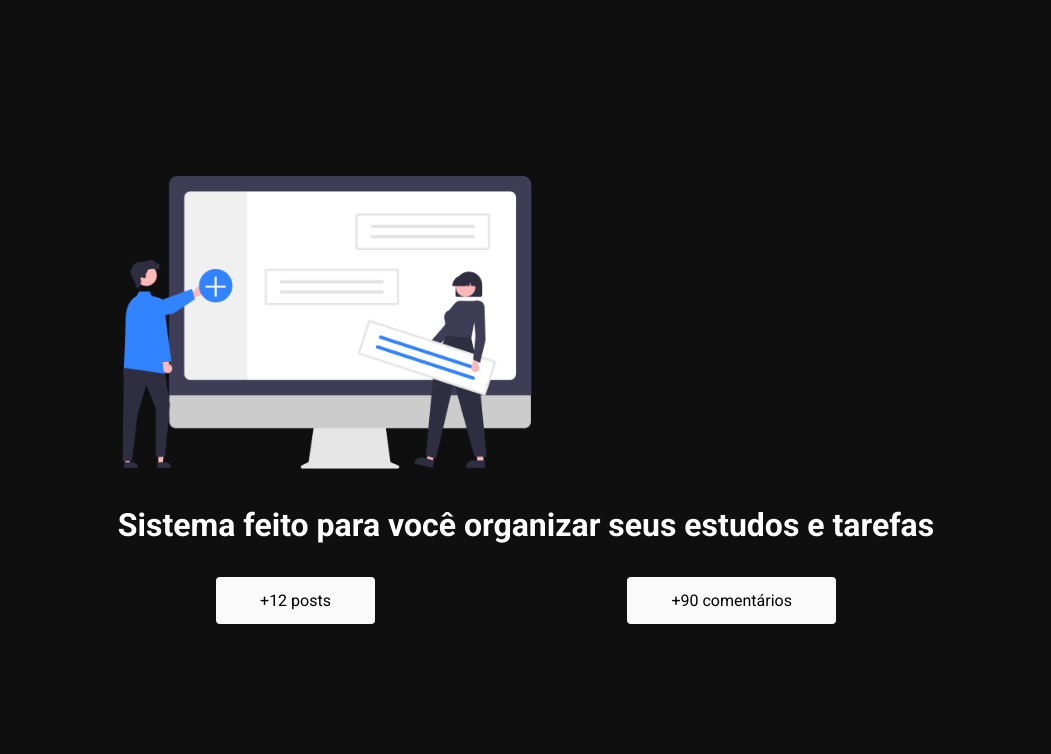
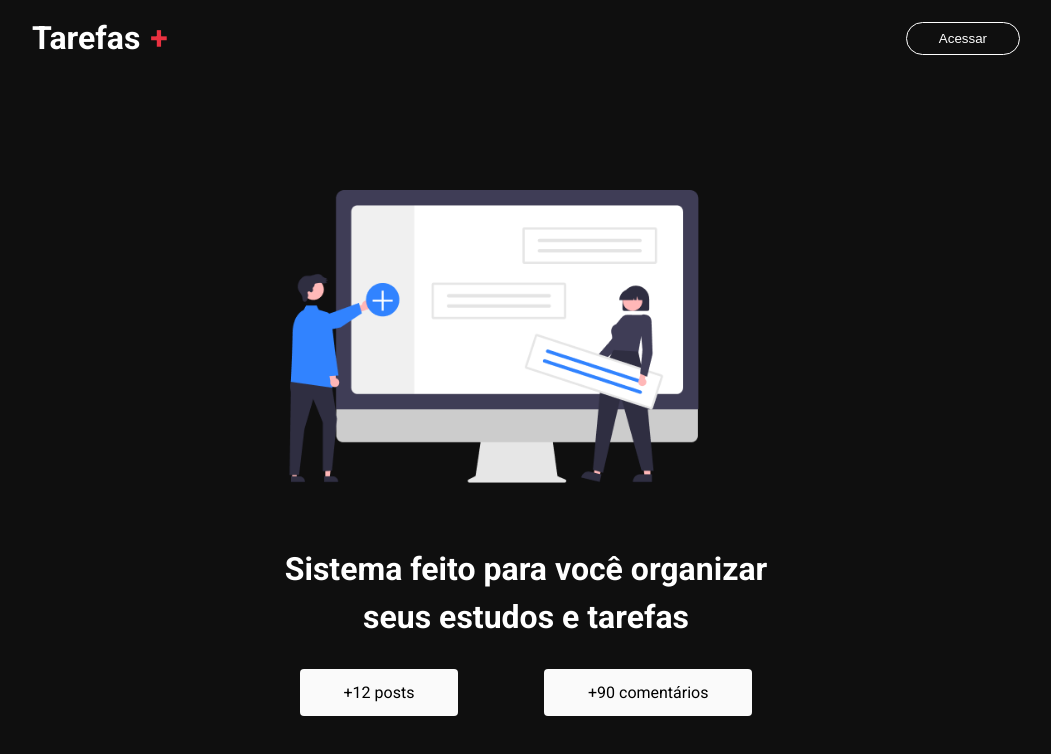
Before and after one commit to matheusfmf/tarefas, a Next.js app: page / in a window 1280 px wide. Shown: the top 754 px of the page, without its empty margins (114-1165 px from the left). Built offline with nearby package versions, Linux system fonts and the light colour scheme; no server answers.

Commit message:
second commit

```diff
--- /dev/null
+++ b/src/components/header/index.tsx
@@ -0,0 +1,39 @@
+import styles from "./styles.module.css";
+import Link from "next/link";
+import { useSession, signIn, signOut } from "next-auth/react";
+
+export function Header() {
+
+    const { data: session, status } = useSession();
+
+    return (
+        <header className={styles.header}>
+            <section className={styles.content}>
+                <nav className={styles.nav}>
+                    <Link href="/">
+                        <h1 className={styles.logo}>
+                            Tarefas <span>+</span>
+                        </h1>
+                    </Link>
+                    {session ?.user && (
+                        <Link href="/dashboard" className={styles.link}>
+                        Meu painel
+                    </Link>
+                    )}
+                </nav>
+
+                {status === "loading" ? (
+                    <></>
+                ) : session ? (
+                    <button className={styles.loginButton} onClick={() => signOut()}>
+                        Olá {session?.user?.name}
+                    </button>
+                ) : (
+                    <button className={styles.loginButton} onClick={() => signIn("google")}>
+                        Acessar
+                    </button>
+                )}
+            </section>
+        </header>
+    )
+}
--- /dev/null
+++ b/src/components/header/styles.module.css
@@ -0,0 +1,63 @@
+
+.header{
+    width: 100%;
+    height: 76px;
+    background-color: #0f0f0f;
+    display: flex;
+    justify-content: center;
+    align-items: center;
+}
+
+.content{
+    padding: 0 18px;
+    width: 100%;
+    max-width: 1024px;
+    display: flex;
+    align-items: center;
+    justify-content: space-between;
+
+}
+
+.content a{
+    text-decoration: none;
+}
+
+.logo{
+    color: #FFF;
+    font-size: 32px;
+}
+
+.logo span{
+    color: #ea3140;
+    padding-left: 2px;
+}
+
+.loginButton{
+    background: transparent;
+    padding: 8px 32px;
+    border-radius: 24px;
+    color: #FFF;
+    border: 1.5px solid #FFF;
+    cursor: pointer;
+}
+
+.loginButton:hover{
+    transform: scale(1.08);
+    background-color: #FFF;
+    color: #0f0f0f;
+    font-weight: bold;
+}
+
+.nav{
+    display: flex;
+    align-items: center;
+}
+
+.link{
+    background-color: #f1f1f1;
+    color: #0f0f0f;
+    padding: 4px 14px;
+    border-radius: 4px;
+    margin: 0 14px
+
+}
--- a/src/pages/_app.tsx
+++ b/src/pages/_app.tsx
@@ -1,6 +1,13 @@
+import { Header } from "@/components/header";
 import "@/styles/globals.css";
 import type { AppProps } from "next/app";
+import { SessionProvider } from "next-auth/react"
 
 export default function App({ Component, pageProps }: AppProps) {
-  return <Component {...pageProps} />;
+  return (
+  <SessionProvider session={pageProps.session}>
+  <Header/>
+  <Component {...pageProps} />
+  </SessionProvider>
+  );
 }
--- a/src/pages/index.tsx
+++ b/src/pages/index.tsx
@@ -9,11 +9,10 @@
     <div className={styles.container}>
       <Head>
         <title>Tarefas+ Organize suas tarefas de forma fácil</title>
+      </Head>
 
-      </Head>
       <main className={styles.main}>
         <div className={styles.LogoContent}>
-
           <Image
           className={styles.hero}
           alt="Logo  Tarefas+"
@@ -23,7 +22,8 @@
 
         </div>
         <h1 className={styles.title}>
-          Sistema feito para você organizar seus estudos e tarefas
+          Sistema feito para você organizar <br/>
+          seus estudos e tarefas
         </h1>
 
         <div className={styles.infoContent}>
--- a/src/styles/home.module.css
+++ b/src/styles/home.module.css
@@ -1,7 +1,7 @@
 .container{
   background-color: #0f0f0f;
   width: 100%;
-  height: 100vh;
+  height: calc(100vh - 76px);
   display: flex;
   justify-content: center;
   align-items: center;
@@ -14,14 +14,13 @@
   justify-content: center;
   align-items: center;
   flex-direction: column;
-  height: 100vh;
+
 }
 
 .hero{
   max-width: 480px;
   object-fit: contain;
-  width: auto;
-  height: auto;
+
 }
 
 .title{
@@ -41,6 +40,7 @@
   background-color: #fafafa;
   padding: 14px 44px;
   border-radius: 4px;
+  transition: transform 0.4s;
 }
 
 .box:hover{
```
Also changed, not shown: package.json (+5 -4 lines), src/components/textarea/index.tsx (added, +9 -0 lines), src/pages/api/auth/[...nextauth].ts (added, +14 -0 lines), src/pages/dashboard/index.tsx (added, +37 -0 lines), src/components/textarea/styles.module.css (added), src/pages/dashboard/styles.module.css (added), 1 other file (tests, documents, lock files or other folders).
